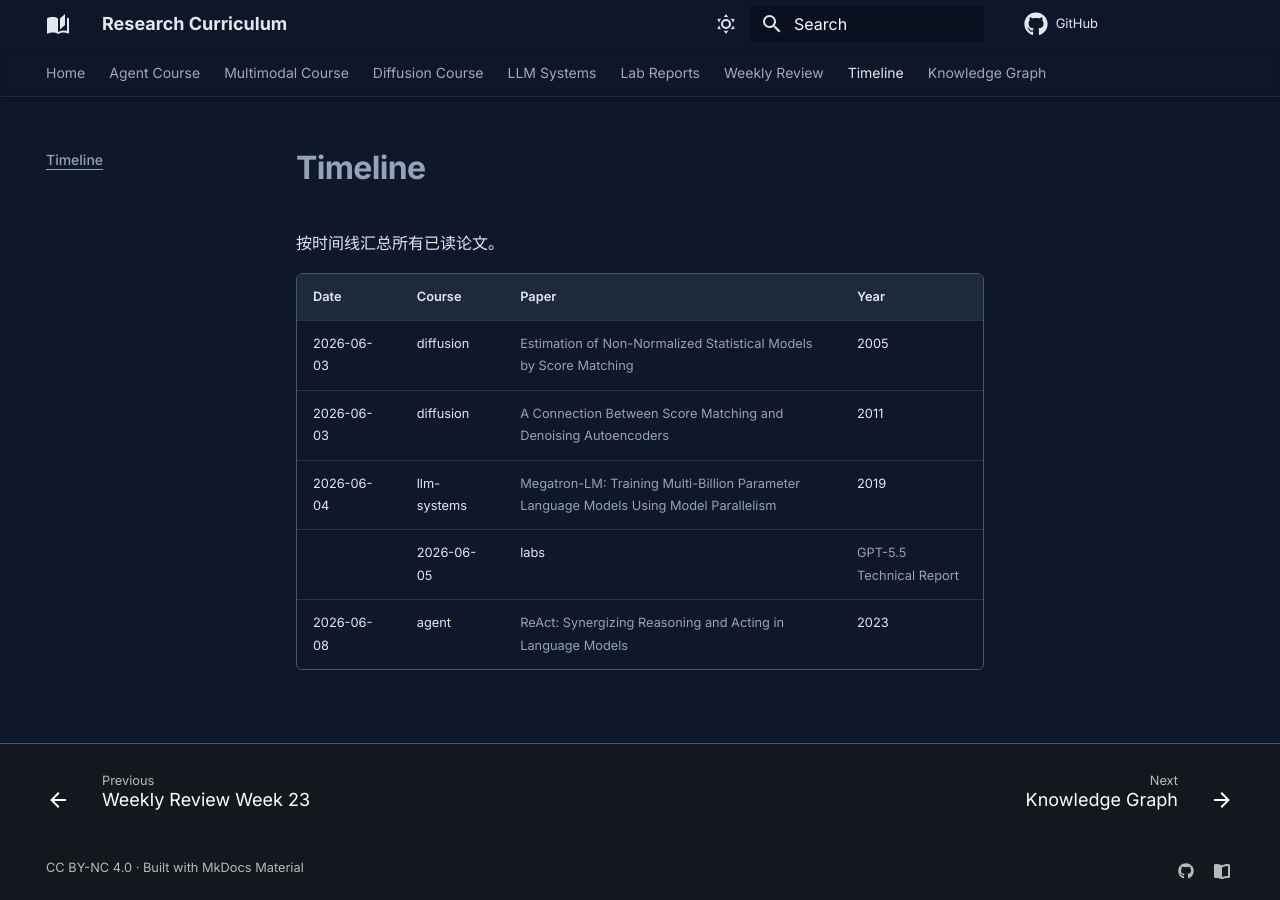
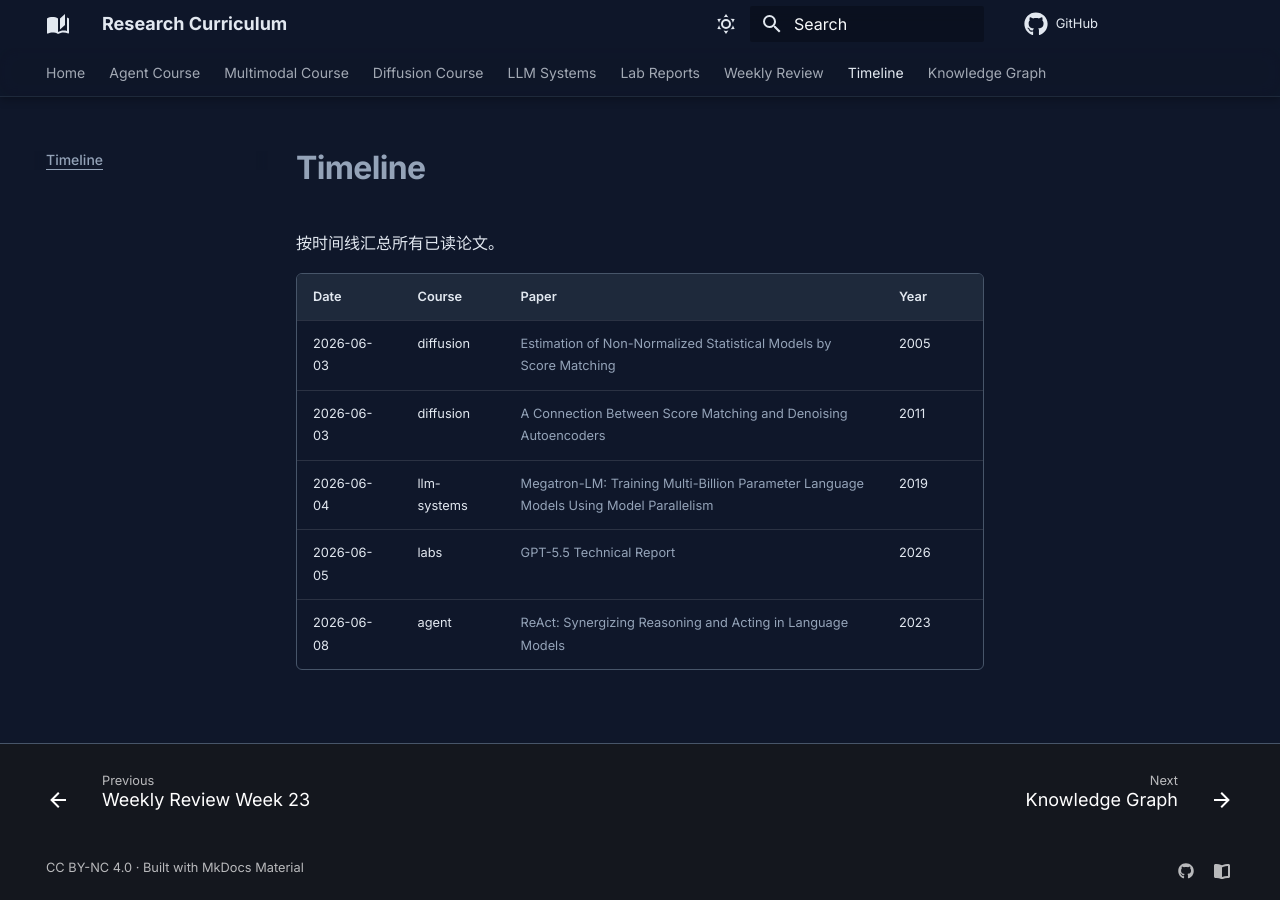
Before and after one commit to caiyuanrui/research-curriculum, an MkDocs documentation site: the page built from docs/timeline.md, in a window 1280 px wide. Built offline with MkDocs 1.6.1 and Material for MkDocs 9.7.7, drawn with Linux system fonts in a browser that asks for light colours; comment, search, counter and statistics services are not loaded.

Commit message:
Fix timeline.md formatting

```diff
--- a/docs/timeline.md
+++ b/docs/timeline.md
@@ -7,5 +7,5 @@
 | 2026-06-03 | diffusion | [Estimation of Non-Normalized Statistical Models by Score Matching](diffusion/001-score-matching-hyvarinen-2005.md) | 2005 |
 | 2026-06-03 | diffusion | [A Connection Between Score Matching and Denoising Autoencoders](diffusion/002-vincent-2011.md) | 2011 |
 | 2026-06-04 | llm-systems | [Megatron-LM: Training Multi-Billion Parameter Language Models Using Model Parallelism](systems/001-megatron-lm-shoeybi-2019.md) | 2019 |
-|| 2026-06-05 | labs | [GPT-5.5 Technical Report](labs/001-gpt-5-5-technical-report.md) | 2026 |
+| 2026-06-05 | labs | [GPT-5.5 Technical Report](labs/001-gpt-5-5-technical-report.md) | 2026 |
 | 2026-06-08 | agent | [ReAct: Synergizing Reasoning and Acting in Language Models](agent/001-react-yao-2022.md) | 2023 |
```
